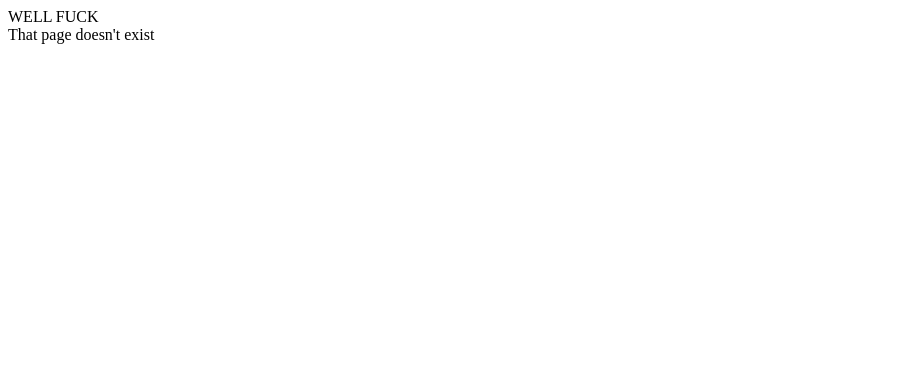
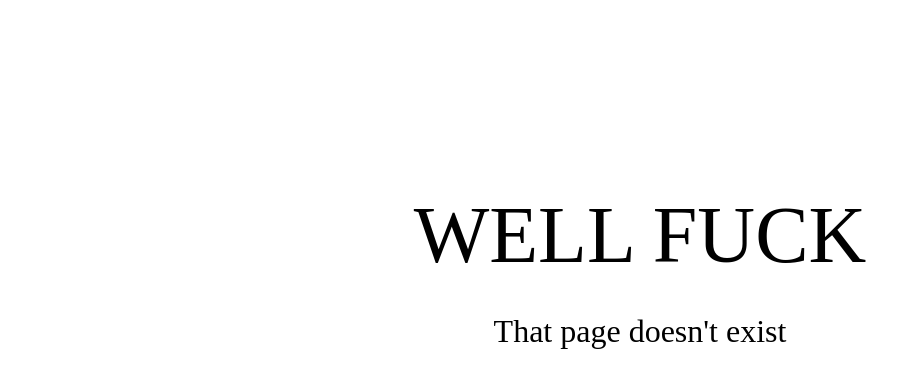
Before and after one commit to KILL3RTACO/kill3rtaco.github.com, a plain HTML site: page 404.html in a window 1280 px wide. Shown: the whole page, without its empty margins (0-921 px from the left). Drawn offline with Linux system fonts and the light colour scheme.

Commit message:
finished simple 404

```diff
--- a/stylesheets/404.css
+++ b/stylesheets/404.css
@@ -1,12 +1,13 @@
 .big{
 	font-family: Ubuntu;
-	text-size: 500%;
-	margin-top: 20%;
-	margin: 0 auto;
+	font-size: 500%;
+	margin-top: 15%;
+	margin-bottom: 0;
+	text-align: center;
 }
 
 p{
 	font-family: Ubuntu;
-	text-size: 200%;
-	margin: 0 auto;
+	font-size: 200%;
+	text-align: center;
 }
```
